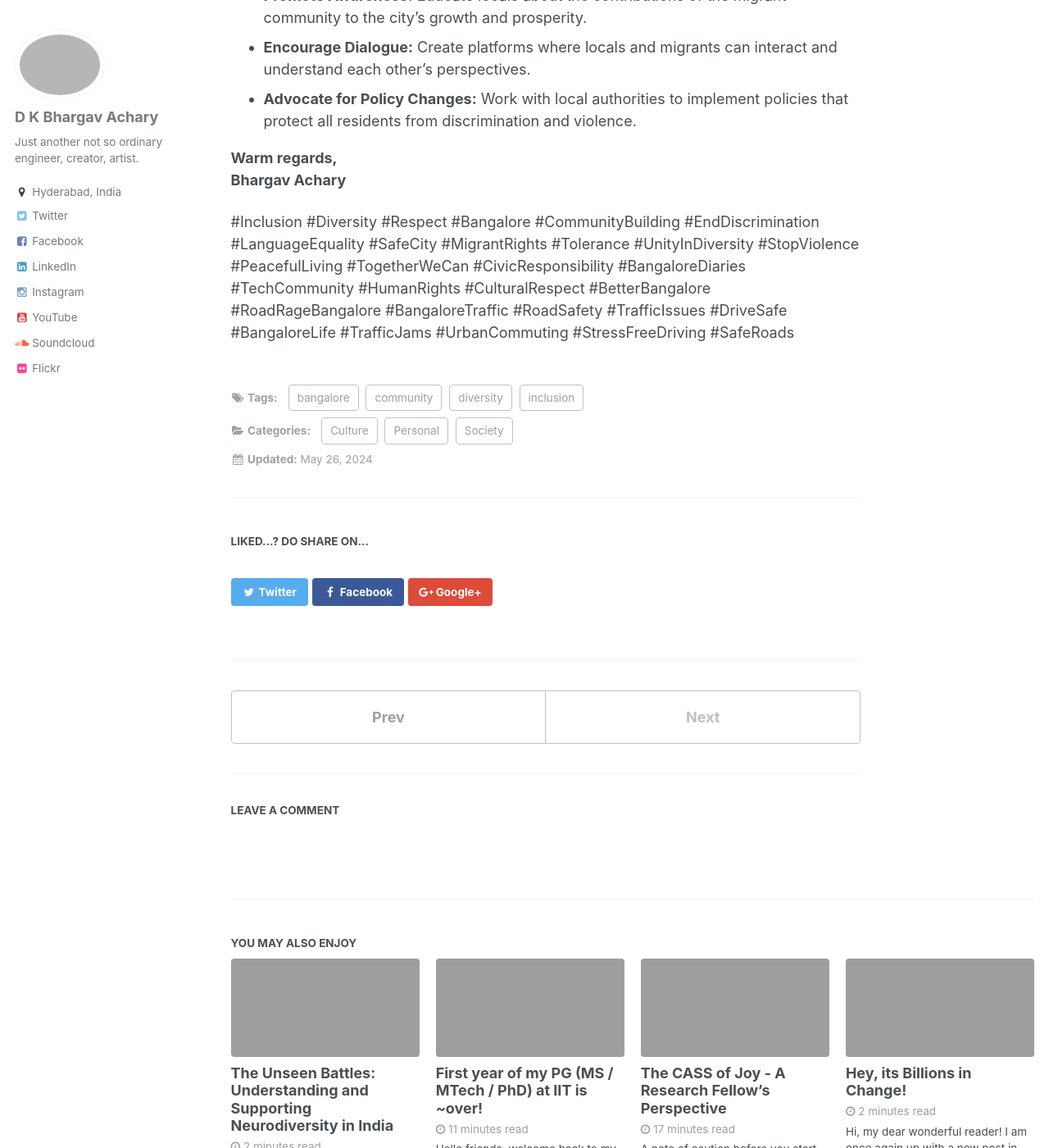
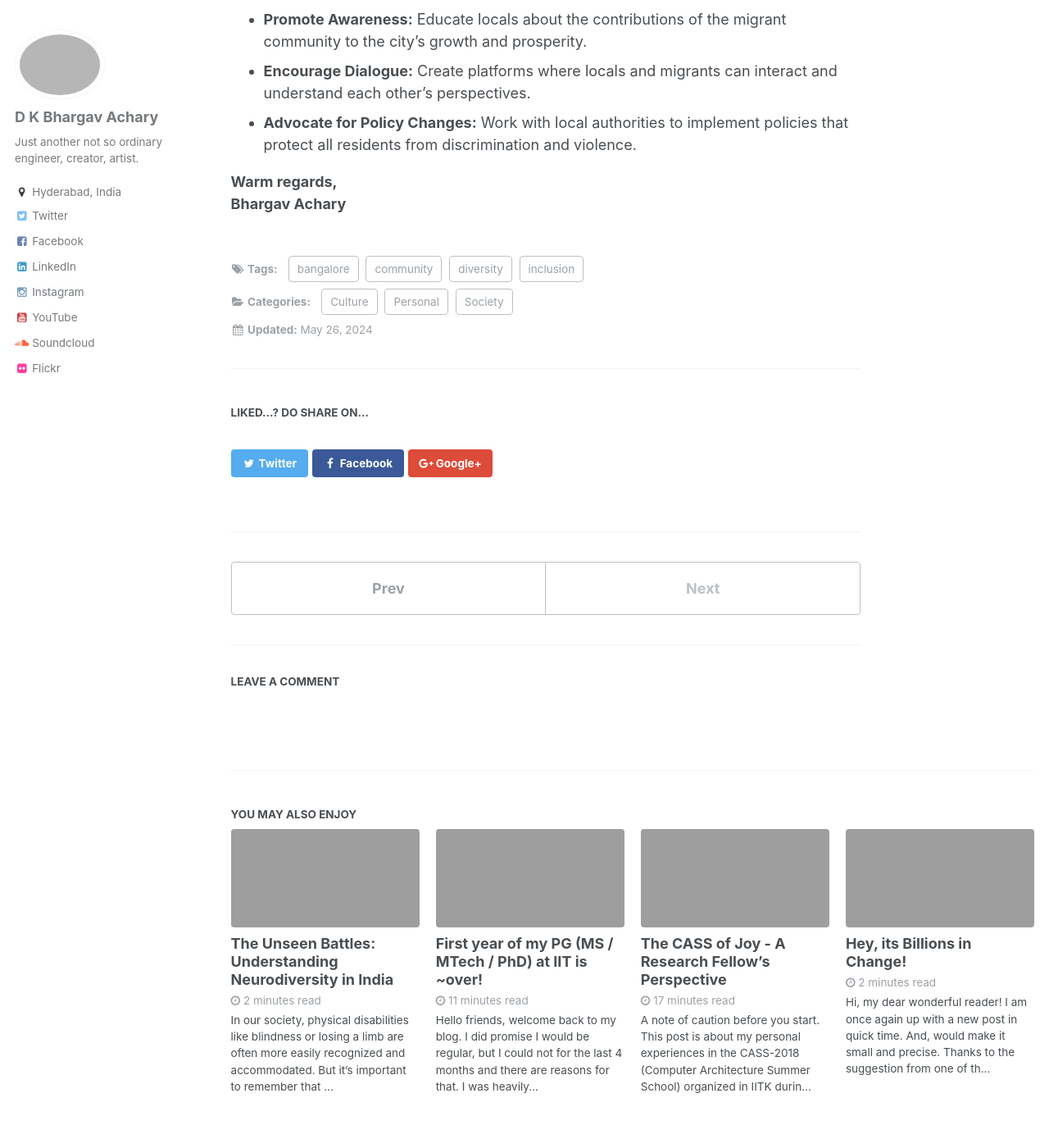
Before and after one commit to bhargavachary/bhargavachary.github.io, a Jekyll site: the page built from _posts/2024-05-26-todays-bengaluru-hatred-discrimination.md, in a window 1280 px wide and 1400 px high, scrolled down 1000 px. Shown: the whole window at 82% size. Built offline with Jekyll 4.4.1, drawn with Linux system fonts in a browser that asks for light colours; comment, search, counter and statistics services are not loaded; some of the changed text lies outside the part shown.

Commit message:
small edits to recently added posts

```diff
--- a/_posts/2024-05-26-todays-bengaluru-hatred-discrimination.md
+++ b/_posts/2024-05-26-todays-bengaluru-hatred-discrimination.md
@@ -35,5 +35,3 @@
 
 **Warm regards,
 Bhargav Achary**
-
-#Inclusion #Diversity #Respect #Bangalore #CommunityBuilding #EndDiscrimination #LanguageEquality #SafeCity #MigrantRights #Tolerance #UnityInDiversity #StopViolence #PeacefulLiving #TogetherWeCan #CivicResponsibility #BangaloreDiaries #TechCommunity #HumanRights #CulturalRespect #BetterBangalore #RoadRageBangalore #BangaloreTraffic #RoadSafety #TrafficIssues #DriveSafe #BangaloreLife #TrafficJams #UrbanCommuting #StressFreeDriving #SafeRoads
```
Also changed, not shown: other parts of _posts/2024-05-26-todays-bengaluru-hatred-discrimination.md (+1 -1 lines), _posts/2024-05-24-the-unseen-battles-autism-adhd-dyslexia.md (+1 -3 lines).
